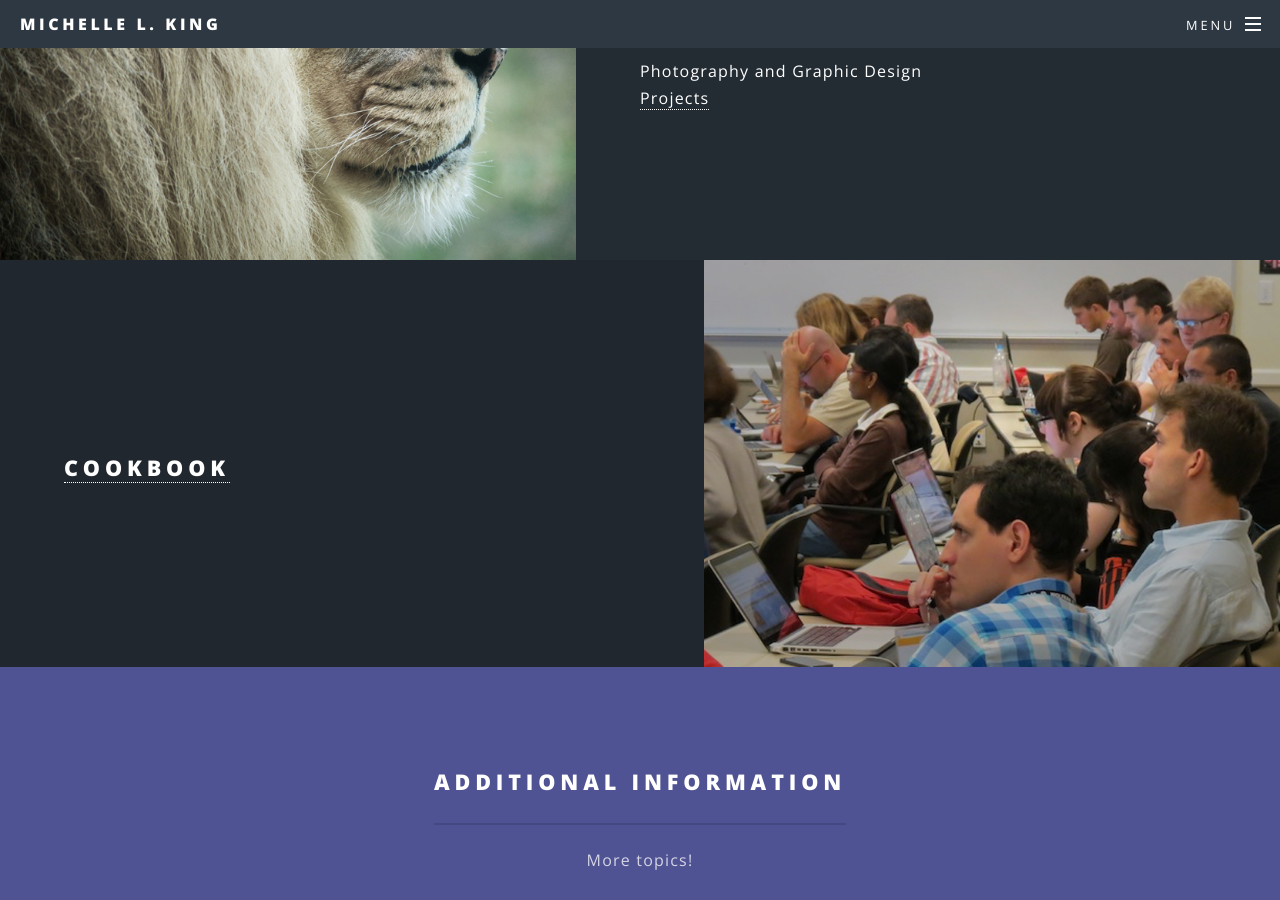
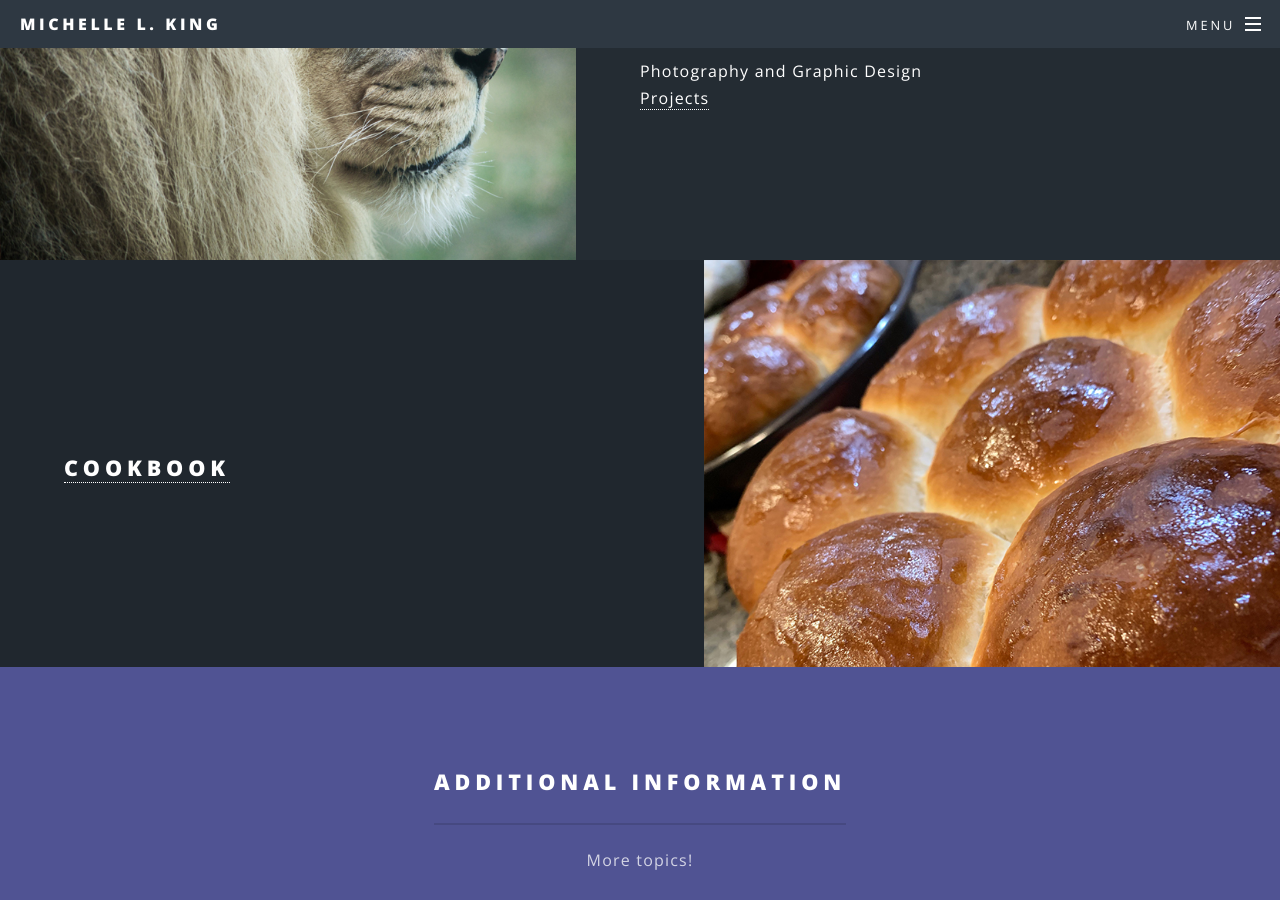
Before and after one commit to MichelleLKing/michellelking.github.io, a Jekyll site: the page built from index.html, in a window 1280 px wide and 900 px high, scrolled down 2463 px. Built offline with Jekyll 4.4.1, drawn with Linux system fonts in a browser that asks for light colours.

Commit message:
Changed cookbook image

```diff
--- a/index.html
+++ b/index.html
@@ -64,7 +64,7 @@ layout: landing
 		</div>
 	</section>
   <section class="spotlight">
-		  <div class="image"><img src="images/classes1.jpg" alt="" /></div><div class="content">
+		  <div class="image"><img src="images/cookbook1.jpg" alt="" /></div><div class="content">
 			    <h2><a href="https://evarda.github.io">Cookbook</a></h2>
 		  </div>
 	</section>
```
Also changed, not shown: images/cookbook1.jpg (added).
